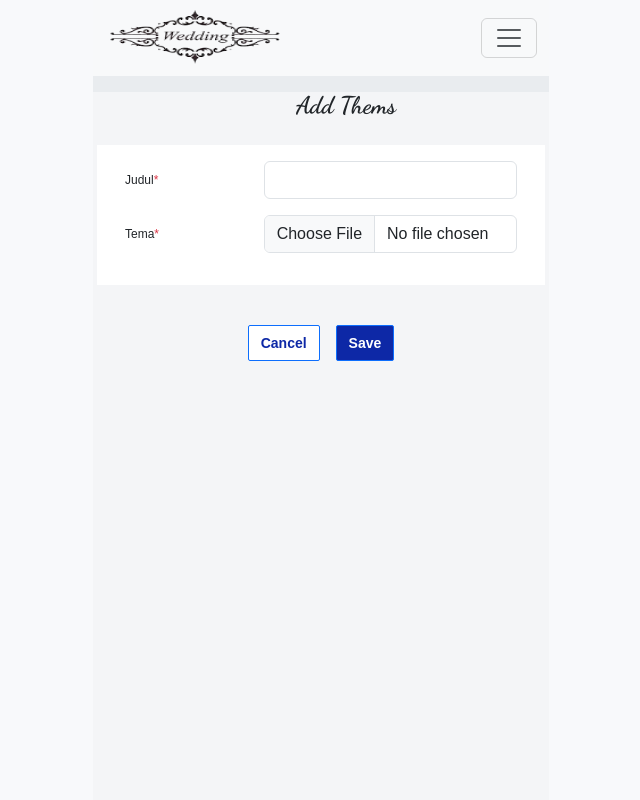
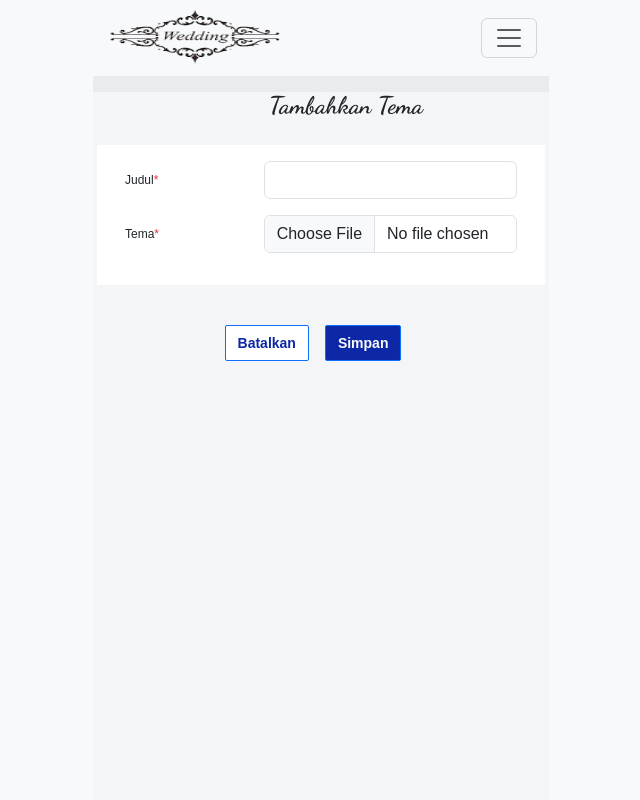
Before and after one commit to ismailmail123/clien-invitation1, a React (Create React App) app: page /addthems in a window 1280 px wide. Shown: the top 800 px of the page, without its empty margins (319-959 px from the left). Built offline with nearby package versions, Linux system fonts and the light colour scheme.

Commit message:
view image home invitation

```diff
--- a/src/containers/AddRecipient/index.jsx
+++ b/src/containers/AddRecipient/index.jsx
@@ -82,8 +82,33 @@ const Index = () => {
                   </fieldset>
                 </div>
                 <div className="d-flex justify-content-center" style={{ marginTop: "40px" }}>
-                  <Button className='d-flex align-items-center me-3 btnCancel' onClick={() => navigate(-1)}>Cancel</Button>
-                  <Button type="submit" className='d-flex align-items-center text-white btnSave'>Save</Button>
+                <Button
+                    className="d-flex align-items-center me-3 btnCancel"
+                    onClick={() => navigate(-1)}
+                  >
+                    Batalkan
+                  </Button>
+                  {isSubmitting ? (
+                <>
+                  <Button
+                    className="d-flex align-items-center me-3 btnSave text-light"
+                    variant="primary"
+                    type="submit"
+                    disabled={isSubmitting}
+                  >
+                    Diproses...
+                  </Button>
+                </>
+              ) : (
+                   <Button
+                  className="d-flex align-items-center me-3 btnSave text-light"
+                  variant="primary"
+                  type="submit"
+                  disabled={isSubmitting}
+                >
+                  Simpan
+                </Button>
+              )}
                 </div>
               </div>
             </div>
--- a/src/containers/AddThems/index.jsx
+++ b/src/containers/AddThems/index.jsx
@@ -84,7 +84,7 @@ const Index = () => {
                 fontFamily: "Dancing Script, cursive",
               }}
             >
-              Add Thems
+              Tambahkan Tema
             </h4>
             <Col xs="auto" className="colEditcar d-none d-md-block h-100"></Col>
           </div>
@@ -150,14 +150,29 @@ const Index = () => {
                     className="d-flex align-items-center me-3 btnCancel"
                     onClick={() => navigate(-1)}
                   >
-                    Cancel
+                    Batalkan
                   </Button>
+                  {isSubmitting ? (
+                <>
                   <Button
+                    className="d-flex align-items-center me-3 btnSave text-light"
+                    variant="primary"
                     type="submit"
-                    className="d-flex align-items-center text-white btnSave"
+                    disabled={isSubmitting}
                   >
-                    Save
+                    Diproses...
                   </Button>
+                </>
+              ) : (
+                   <Button
+                  className="d-flex align-items-center me-3 btnSave text-light"
+                  variant="primary"
+                  type="submit"
+                  disabled={isSubmitting}
+                >
+                  Simpan
+                </Button>
+              )}
                 </div>
               </div>
             </div>
--- a/src/containers/InvitationHome/index.jsx
+++ b/src/containers/InvitationHome/index.jsx
@@ -5,43 +5,30 @@ import AOS from 'aos';
 import 'aos/dist/aos.css'; // You can also use <link> for styles
 import { useNavigate, useParams } from "react-router";
 import axios from "axios";
-import useRecipientStore from "../../store/useRecipientStore";
-// ..
+
 AOS.init();
 
-function InvitationHome () {
+function InvitationHome() {
+    const navigate = useNavigate();
+    const { id } = useParams();
+    const [data, setData] = useState();
 
-    const navigate = useNavigate();
-    const [recipients, setRecipients] = useState();
-    const token = localStorage.getItem("token");
-    const {id} = useParams();
-    const {user, fetchUser} = useRecipientStore();
-
-
-    const fetchRecipients = async () => {
+    const getData = async () => {
         try {
-        const response = await axios.get(
-          `https://api-invitation.xyz/api/recipients/${id}`,
-          {
-            headers: {
-              Authorization: `Bearer ${token}`,
-            },
-          }
-        );
-        setRecipients(response.data.data);
+            const response = await axios.get(`https://api-invitation.xyz/api/recipients/${id}`);
+            setData(response.data.data);
         } catch (err) {
             console.log("Data tidak ditemukan", err);
-        setRecipients([]); // Set ke array kosong jika terjadi kesalahan
+            setData([]);
         }
     };
 
     useEffect(() => {
-      fetchUser();
-      fetchRecipients();
+        getData();
     }, []);
 
+
     return (
-        <>
         <div
             data-aos="fade-up"
             data-aos-offset="200"
@@ -53,32 +40,25 @@ function InvitationHome () {
             data-aos-anchor-placement="top-center"
         >
             <Container>
-
-
-                 <>
-                  <Card className="mt-3 mb-3 border-0" style={{height: '100vh'}}>
+                <Card className="mt-3 mb-3 border-0" style={{ height: '100vh' }}>
                     <h4 className="invitation-text">اَلسَّلَامُ عَلَيْكُمْ وَرَحْمَةُ اللهِ وَبَرَكَا تُهُ</h4>
                     <div className="invitation-card">
-                      <Image className="invitation-image"  src={user ? user[0]?.profile_image : "Tamu Undangan"} />
+                        <Image className="invitation-image" src={data?.user?.profile_image || "Tamu Undangan"} />
                     </div>
-                  <h4 className="text-center description" >Kepada Bapak/Ibu </h4>
-                  <h4 className="text-center description" >{recipients ? recipients.name : "Tamu Undangan"}</h4>
+                    <h4 className="text-center description">Kepada Bapak/Ibu </h4>
+                    <h4 className="text-center description">{data?.name || "Tamu Undangan"}</h4>
                     <p className="text-center mt-3 fw-bold">
                         Tanpa Mengurangi Rasa Hormat, Kami Mengundang Bapak/Ibu/Saudara/i untuk Hadir di Acara Kami.
                     </p>
-                  <div className="d-flex justify-content-center ">
-                      <Button className="invitation-button mt-3" onClick={() => navigate(`/invitation/${id}`)} >Buka Undangan Anda</Button>
+                    <div className="d-flex justify-content-center">
+                        <Button className="invitation-button mt-3" onClick={() => navigate(`/invitation/${id}`)}>
+                            Buka Undangan Anda
+                        </Button>
                     </div>
                 </Card>
-                 </>
-
-
             </Container>
         </div>
-        </>
-
-
-    )
+    );
 }
 
 export default InvitationHome;
--- a/src/containers/modal/index.jsx
+++ b/src/containers/modal/index.jsx
@@ -386,7 +386,7 @@ const Modal1 = ({ isOpen, toggleModal, modalType }) => {
                     type="submit"
                     disabled={isSubmitting}
                   >
-                    Loading...
+                    Diproses...
                   </Button>
                 </>
               ) : (
@@ -396,7 +396,7 @@ const Modal1 = ({ isOpen, toggleModal, modalType }) => {
                   type="submit"
                   disabled={isSubmitting}
                 >
-                  Submit
+                  Kirim
                 </Button>
               )}
             </form>
@@ -447,7 +447,7 @@ const Modal1 = ({ isOpen, toggleModal, modalType }) => {
                     type="submit"
                     disabled={isSubmitting}
                   >
-                    Loading...
+                    Diproses...
                   </Button>
                 </>
               ) : (
@@ -457,7 +457,7 @@ const Modal1 = ({ isOpen, toggleModal, modalType }) => {
                   type="submit"
                   disabled={isSubmitting}
                 >
-                  Submit
+                  Kirim
                 </Button>
               )}
             </form>
@@ -551,7 +551,7 @@ const Modal1 = ({ isOpen, toggleModal, modalType }) => {
                     type="submit"
                     disabled={isSubmitting}
                   >
-                    Loading...
+                    Diproses...
                   </Button>
                 </>
               ) : (
@@ -561,7 +561,7 @@ const Modal1 = ({ isOpen, toggleModal, modalType }) => {
                   type="submit"
                   disabled={isSubmitting}
                 >
-                  Submit
+                  Kirim
                 </Button>
               )}
             </form>
@@ -586,7 +586,7 @@ const Modal1 = ({ isOpen, toggleModal, modalType }) => {
                 />
               </Form.Group>
               <Form.Group controlId="formBasicCard">
-                <Form.Label>Nama Kartu</Form.Label>
+                <Form.Label>Nama Bank</Form.Label>
                 <Form.Select
                   name="title"
                   onChange={handleInsertChange}
@@ -610,14 +610,27 @@ const Modal1 = ({ isOpen, toggleModal, modalType }) => {
                   onChange={handleInsertChange}
                 />
               </Form.Group>
+              {isSubmitting ? (
+                <>
                   <Button
                     style={{ bottom: 0, position: "sticky" }}
                     variant="primary"
                     type="submit"
                     disabled={isSubmitting}
                   >
-                Submit
+                    Diproses...
                   </Button>
+                </>
+              ) : (
+                   <Button
+                  style={{ bottom: 0, position: "sticky" }}
+                  variant="primary"
+                  type="submit"
+                  disabled={isSubmitting}
+                >
+                  Kirim
+                </Button>
+              )}
             </form>
           )}
           {modalType === "pengaturan" && (
```
Lines whose indentation alone changed are shown as unchanged.
